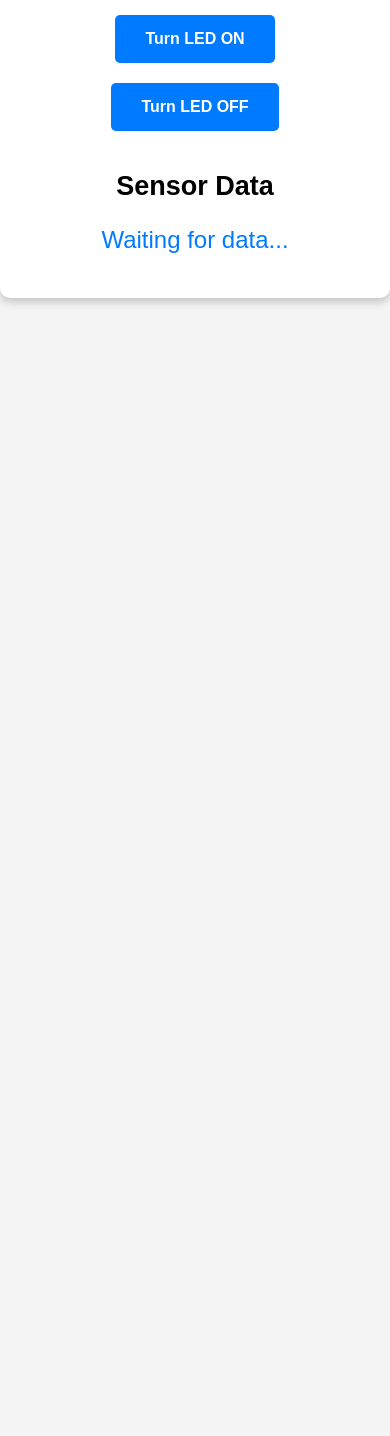
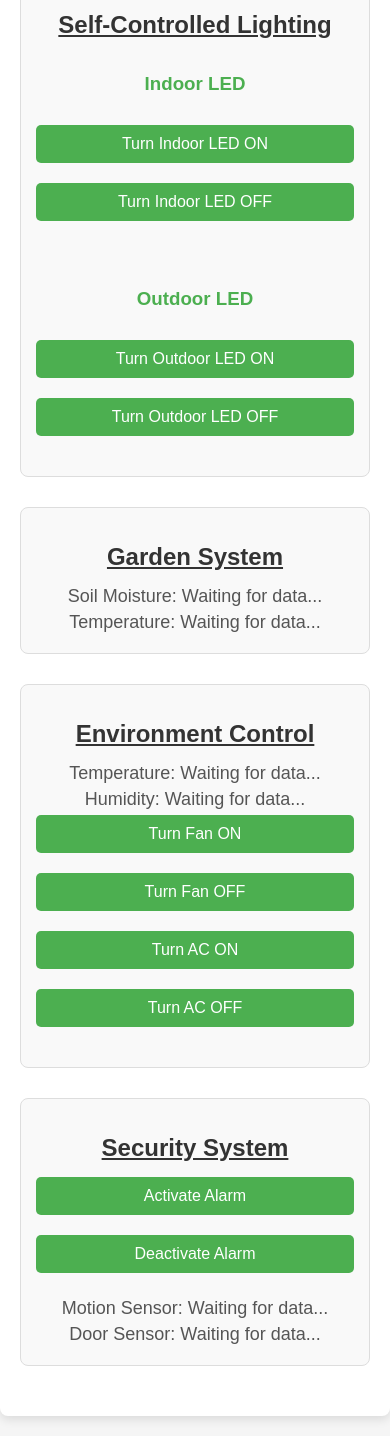
Before and after one commit to Abdulla-22/SmartHome, a plain HTML site: page Page.HTML in a window 390 px wide. Shown: the part 180-1616 px from the top of the page. Before the commit the page ends 844 px from the top, so only its background shows below. Drawn offline with Linux system fonts and the light colour scheme; no server answers.

Commit message:
setup the DB and fix the code based on that

```diff
--- a/Page.HTML
+++ b/Page.HTML
@@ -14,15 +14,59 @@
 <body>
     <div class="container">
         <h1>Smart Home Control Panel</h1>
-        <div class="controls">
-            <button id="led-on">Turn LED ON</button>
-            <button id="led-off">Turn LED OFF</button>
+
+        <!-- Self-Controlled Lighting -->
+        <div class="section">
+            <h2>Self-Controlled Lighting</h2>
+            <div class="controls">
+                <h3>Indoor LED</h3>
+                <button id="indoor-led-on">Turn Indoor LED ON</button>
+                <button id="indoor-led-off">Turn Indoor LED OFF</button>
+                <br>
+                <h3>Outdoor LED</h3>
+                <button id="outdoor-led-on">Turn Outdoor LED ON</button>
+                <button id="outdoor-led-off">Turn Outdoor LED OFF</button>
+            </div>
         </div>
-        <div class="sensor-display">
-            <h2>Sensor Data</h2>
-            <p id="sensor-data">Waiting for data...</p>
+
+        <!-- Garden System -->
+        <div class="section">
+            <h2>Garden System</h2>
+            <div class="sensor-display">
+                <p id="garden-soil-moisture">Soil Moisture: Waiting for data...</p>
+                <p id="garden-temperature">Temperature: Waiting for data...</p>
+            </div>
+        </div>
+
+        <!-- Environment Control -->
+        <div class="section">
+            <h2>Environment Control</h2>
+            <div class="sensor-display">
+                <p id="env-temperature">Temperature: Waiting for data...</p>
+                <p id="env-humidity">Humidity: Waiting for data...</p>
+            </div>
+            <div class="controls">
+                <button id="fan-on">Turn Fan ON</button>
+                <button id="fan-off">Turn Fan OFF</button>
+                <button id="ac-on">Turn AC ON</button>
+                <button id="ac-off">Turn AC OFF</button>
+            </div>
+        </div>
+
+        <!-- Security System -->
+        <div class="section">
+            <h2>Security System</h2>
+            <div class="controls">
+                <button id="activate-alarm">Activate Alarm</button>
+                <button id="deactivate-alarm">Deactivate Alarm</button>
+            </div>
+            <div class="sensor-display">
+                <p id="motion-sensor-status">Motion Sensor: Waiting for data...</p>
+                <p id="door-sensor-status">Door Sensor: Waiting for data...</p>
+            </div>
         </div>
     </div>
+
     <!-- Add JavaScript -->
     <script type="module" src="app.js"></script>
 </body>
--- a/app.js
+++ b/app.js
@@ -16,33 +16,83 @@ const firebaseConfig = {
 const app = initializeApp(firebaseConfig);
 const database = getDatabase(app);
 
-// Get references to Firebase paths
-// const commandRef = ref(database, "/control/command");
-const led = ref(database, "/led/state");
-// const sensorDataRef = ref(database, "/sensor/data");
+// Firebase Paths
+const indoorLedRef = ref(database, "/LightingSystem/InDoor");
+const outdoorLedRef = ref(database, "/LightingSystem/OutDoor");
+const gardenSoilRef = ref(database, "/GardenSystem/soilMoisture");
+const gardenTempRef = ref(database, "/GardenSystem/temperature");
+const envTempRef = ref(database, "/EnvironmentSystem/temperature");
+const envHumidityRef = ref(database, "/EnvironmentSystem/humidity");
+const motionSensorRef = ref(database, "/SecuritySystem/motion");
+const doorSensorRef = ref(database, "/SecuritySystem/door");
+const fanRef = ref(database, "/EnvironmentSystem/fan");
+const acRef = ref(database, "/EnvironmentSystem/ac");
+const alarmRef = ref(database, "/SecuritySystem/alarm");
 
 // UI Elements
-const ledOnButton = document.getElementById("led-on");
-const ledOffButton = document.getElementById("led-off");
-// const sensorDataElement = document.getElementById("sensor-data");
+// Lighting
+const indoorLedOnButton = document.getElementById("indoor-led-on");
+const indoorLedOffButton = document.getElementById("indoor-led-off");
+const outdoorLedOnButton = document.getElementById("outdoor-led-on");
+const outdoorLedOffButton = document.getElementById("outdoor-led-off");
+
+// Garden System
+const gardenSoilElement = document.getElementById("garden-soil-moisture");
+const gardenTempElement = document.getElementById("garden-temperature");
+
+// Environment Control
+const envTempElement = document.getElementById("env-temperature");
+const envHumidityElement = document.getElementById("env-humidity");
+const fanOnButton = document.getElementById("fan-on");
+const fanOffButton = document.getElementById("fan-off");
+const acOnButton = document.getElementById("ac-on");
+const acOffButton = document.getElementById("ac-off");
+
+// Security System
+const activateAlarmButton = document.getElementById("activate-alarm");
+const deactivateAlarmButton = document.getElementById("deactivate-alarm");
+const motionSensorElement = document.getElementById("motion-sensor-status");
+const doorSensorElement = document.getElementById("door-sensor-status");
 
 // Write command to Firebase
-const sendCommand = (command) => {
-    set(led, command)
-        .then(() => console.log(`Command "${command}" sent successfully.`))
+const sendCommand = (ref, command) => {
+    set(ref, command)
+        .then(() => console.log(`Command "${command}" sent successfully to ${ref.path.pieces_.join('/')}.`))
         .catch((error) => console.error("Error sending command:", error));
 };
 
-// Update the UI with sensor data
-// onValue(sensorDataRef, (snapshot) => {
-//     const data = snapshot.val();
-//     if (data !== null) {
-//         sensorDataElement.textContent = `Sensor Value: ${data}`;
-//     } else {
-//         sensorDataElement.textContent = "No data available";
-//     }
-// });
+// Update UI with real-time data
+const updateUI = (ref, element, label) => {
+    onValue(ref, (snapshot) => {
+        const data = snapshot.val();
+        if (data !== null) {
+            element.textContent = `${label}: ${data}`;
+        } else {
+            element.textContent = `${label}: No data available`;
+        }
+    });
+};
 
-// Add event listeners for buttons
-ledOnButton.addEventListener("click", () => sendCommand(1));
-ledOffButton.addEventListener("click", () => sendCommand(0));
+// Lighting Controls
+indoorLedOnButton.addEventListener("click", () => sendCommand(indoorLedRef, 1));
+indoorLedOffButton.addEventListener("click", () => sendCommand(indoorLedRef, 0));
+outdoorLedOnButton.addEventListener("click", () => sendCommand(outdoorLedRef, 1));
+outdoorLedOffButton.addEventListener("click", () => sendCommand(outdoorLedRef, 0));
+
+// Garden System Sensors
+updateUI(gardenSoilRef, gardenSoilElement, "Soil Moisture");
+updateUI(gardenTempRef, gardenTempElement, "Temperature");
+
+// Environment Control
+fanOnButton.addEventListener("click", () => sendCommand(fanRef, 1));
+fanOffButton.addEventListener("click", () => sendCommand(fanRef, 0));
+acOnButton.addEventListener("click", () => sendCommand(acRef, 1));
+acOffButton.addEventListener("click", () => sendCommand(acRef, 0));
+updateUI(envTempRef, envTempElement, "Temperature");
+updateUI(envHumidityRef, envHumidityElement, "Humidity");
+
+// Security System
+activateAlarmButton.addEventListener("click", () => sendCommand(alarmRef, 1));
+deactivateAlarmButton.addEventListener("click", () => sendCommand(alarmRef, 0));
+updateUI(motionSensorRef, motionSensorElement, "Motion Sensor");
+updateUI(doorSensorRef, doorSensorElement, "Door Sensor");
--- a/styles.css
+++ b/styles.css
@@ -1,53 +1,91 @@
-/* General styles */
+/* General Styles */
 body {
     font-family: Arial, sans-serif;
-    text-align: center;
-    background-color: #f4f4f4;
+    background-color: #f5f5f5;
     margin: 0;
     padding: 0;
+    color: #333;
 }
 
 .container {
-    max-width: 600px;
-    margin: 50px auto;
+    max-width: 800px;
+    margin: 20px auto;
+    background-color: #fff;
     padding: 20px;
-    background: #ffffff;
-    border-radius: 10px;
-    box-shadow: 0 4px 8px rgba(0, 0, 0, 0.2);
+    border-radius: 8px;
+    box-shadow: 0 4px 10px rgba(0, 0, 0, 0.1);
 }
 
-h1 {
-    color: #333;
+h1, h2, h3 {
+    text-align: center;
+    color: #4CAF50;
     margin-bottom: 20px;
 }
 
+/* Section Styles */
+.section {
+    margin-bottom: 30px;
+    padding: 15px;
+    border: 1px solid #ddd;
+    border-radius: 8px;
+    background-color: #f9f9f9;
+}
+
+.section h2 {
+    margin-bottom: 15px;
+    color: #333;
+    text-decoration: underline;
+}
+
+/* Controls Styling */
 .controls {
-    margin: 20px 0;
+    display: flex;
+    flex-wrap: wrap;
+    gap: 10px;
+    justify-content: center;
+    margin-bottom: 15px;
 }
 
 button {
-    padding: 15px 30px;
-    margin: 10px;
-    font-size: 16px;
-    font-weight: bold;
+    background-color: #4CAF50;
     color: #fff;
-    background-color: #007bff;
     border: none;
+    padding: 10px 15px;
     border-radius: 5px;
     cursor: pointer;
+    font-size: 16px;
     transition: background-color 0.3s ease;
 }
 
 button:hover {
-    background-color: #0056b3;
+    background-color: #45a049;
 }
 
+button:disabled {
+    background-color: #ccc;
+    cursor: not-allowed;
+}
+
+/* Sensor Display Styles */
 .sensor-display {
-    margin-top: 30px;
+    text-align: center;
+    margin-top: 15px;
     font-size: 18px;
 }
 
-#sensor-data {
-    font-size: 24px;
-    color: #007bff;
+.sensor-display p {
+    margin: 5px 0;
+    color: #555;
 }
+
+/* Responsive Design */
+@media (max-width: 600px) {
+    .controls {
+        flex-direction: column;
+    }
+
+    button {
+        width: 100%;
+        margin-bottom: 10px;
+    }
+}
```
Also changed, not shown: 2 other files.
